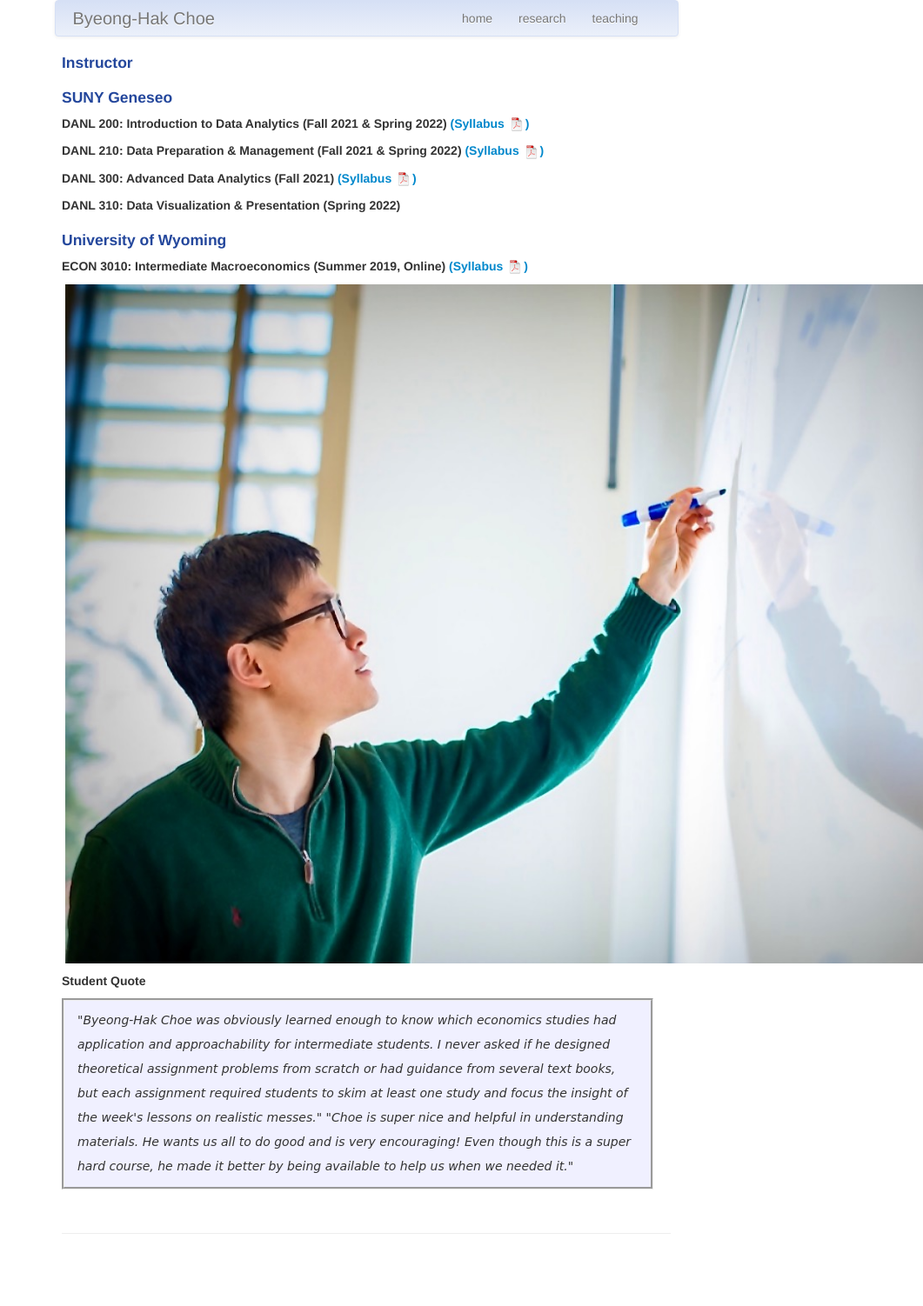
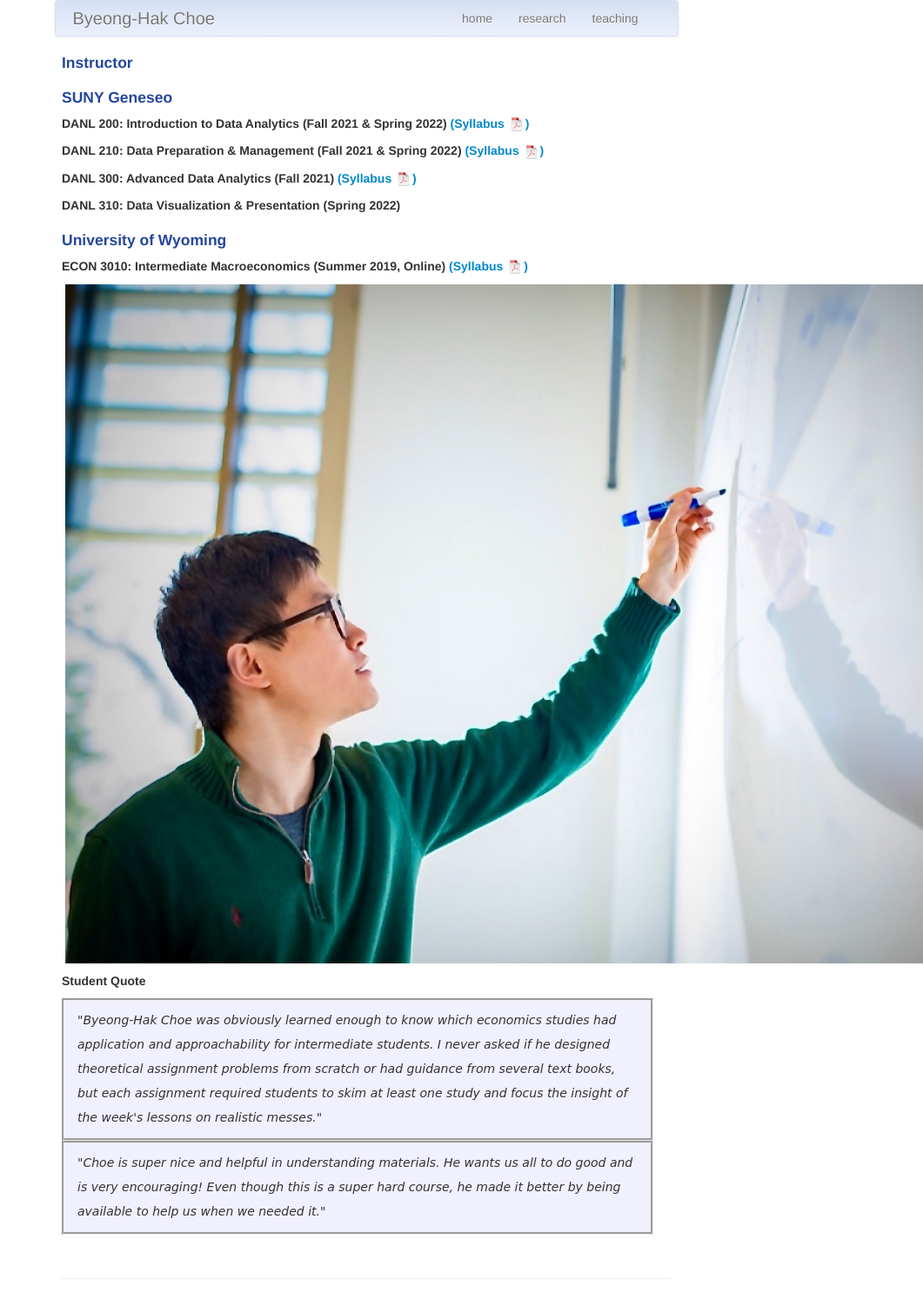
Before and after one commit to Erikwoj/bcecon.github.io, a Jekyll site: the page built from pages/teaching.md, in a window 1280 px wide. Shown: the whole page at 87% size, without its empty margins (219-1280 px from the left). Built offline with Jekyll 4.4.1, drawn with Linux system fonts in a browser that asks for light colours; before the commit the page ends 1450 px from its top, so only the background shows below that.

Commit message:
update my website

```diff
--- a/pages/teaching.md
+++ b/pages/teaching.md
@@ -45,7 +45,9 @@ description: B.H. Choe's teaching
 ##### Student Quote
 <div style="line-height:200%; font-style: italic; font-family: 'Comic Sans MS', 'Chalkboard', 'ChalkboardSE-Regular', 'Marker Felt', sans-serif; background-color: rgba(204, 204, 255, .3); padding-left:15px; padding-right:15px; padding-top:8px; padding-bottom:10px; margin-right: 20px; border-style: groove" >
 	"Byeong-Hak Choe was obviously learned enough to know which economics studies had application and approachability for intermediate students. I never asked if he designed theoretical assignment problems from scratch or had guidance from several text books, but each assignment required students to skim at least one study and focus the insight of the week's lessons on realistic messes."
+</div>
 
+<div style="line-height:200%; font-style: italic; font-family: 'Comic Sans MS', 'Chalkboard', 'ChalkboardSE-Regular', 'Marker Felt', sans-serif; background-color: rgba(204, 204, 255, .3); padding-left:15px; padding-right:15px; padding-top:8px; padding-bottom:10px; margin-right: 20px; border-style: groove" >
 	"Choe is super nice and helpful in understanding materials. He wants us all to do good and is very encouraging! Even though this is a super hard course, he made it better by being available to help us when we needed it."
 </div>
 <br />
```
